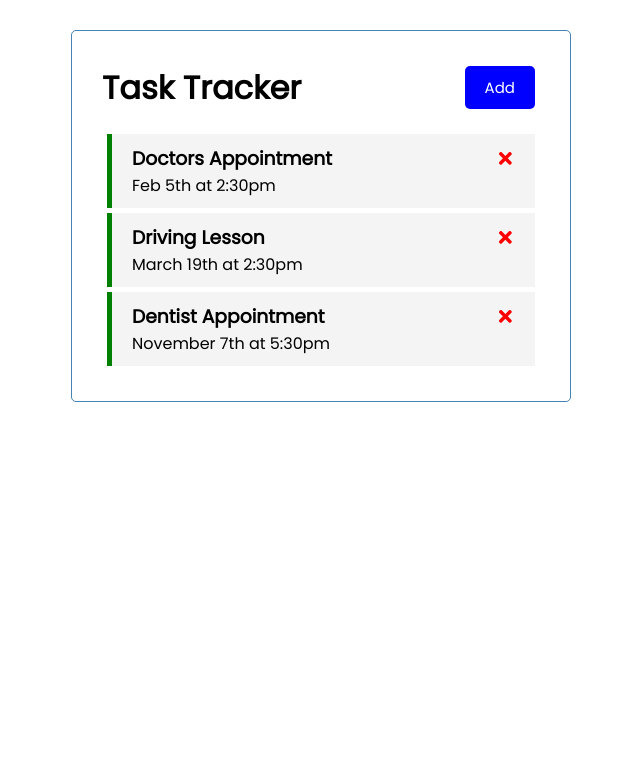
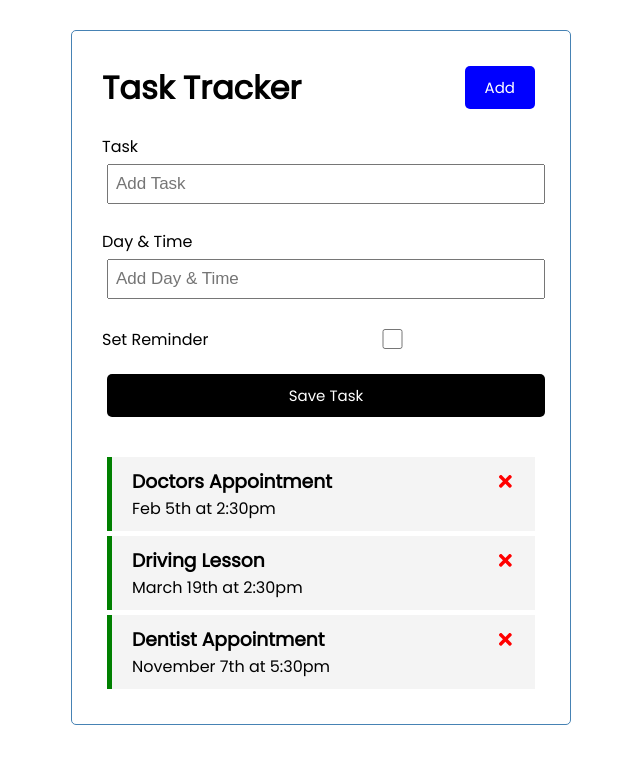
Before and after one commit to SimonBao/react-task-tracker, a React (Create React App) app: page / in a window 1280 px wide. Shown: the top 764 px of the page, without its empty margins (319-959 px from the left). Built offline with nearby package versions, Linux system fonts and the light colour scheme.

Commit message:
Implement add task functionality

```diff
--- a/src/App.js
+++ b/src/App.js
@@ -2,6 +2,7 @@ import { useState} from 'react';
 import './App.css';
 import Header from './components/Header';
 import Tasks from './components/Tasks';
+import AddTask from './components/Add';
 
 function App() {
   const [tasks, setTasks] = useState([
@@ -25,17 +26,24 @@ function App() {
     }
   ])
 
+  const addTask = (task) => {
+    const id = tasks.length + 1;
+    const newTask = { id, ...task };
+    setTasks([...tasks, newTask]);
+  }
+
   const deleteTask = (id) => {
-    setTasks(tasks.filter((task) => task.id !== id ))
+    setTasks(tasks.filter((task) => task.id !== id ));
   }
 
   const toggleReminder = (id) => {
-    setTasks(tasks.map((task) => task.id === id ? { ...task, reminder: !task.reminder} : task))
+    setTasks(tasks.map((task) => task.id === id ? { ...task, reminder: !task.reminder} : task));
   }
 
   return (
     <div className="container">
       <Header />
+      <AddTask onAdd={addTask} />
       <Tasks tasks={tasks} onDelete={deleteTask} onToggle={toggleReminder}/>
     </div>
   );
--- /dev/null
+++ b/src/components/Add.js
@@ -0,0 +1,41 @@
+import { useState } from "react";
+
+const AddTask = ({ onAdd }) => {
+  const [text, setText] = useState('');
+  const [day, setDay] = useState('');
+  const [reminder, setReminder] = useState(false);
+
+  const onSubmit = (e) => {
+    e.preventDefault();
+
+    if(!text) {
+      alert('Please add a task');
+      return
+    }
+
+    onAdd({ text, day, reminder });
+    setText('');
+    setDay('');
+    setReminder(false);
+  }
+
+  return (
+    <form action="" className="add-form" onSubmit={onSubmit}>
+      <div className="form-control">
+        <label>Task</label>
+        <input type="text" placeholder="Add Task" value={text} onChange={(e) => setText(e.target.value)} />
+      </div>
+      <div className="form-control">
+        <label>Day & Time</label>
+        <input type="text" placeholder="Add Day & Time" value={day} onChange={(e) => setDay(e.target.value)}  />
+      </div>
+      <div className="form-control form-control-check">
+        <label>Set Reminder</label>
+        <input type="checkbox" value={reminder} value={reminder} onChange={(e) => setReminder(e.currentTarget.checked)} />
+      </div>
+      <input type="submit" value="Save Task" className="btn btn-block" />
+    </form>
+  )
+}
+
+export default AddTask;
```
